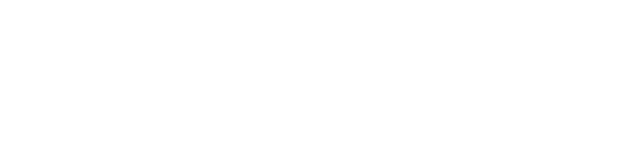
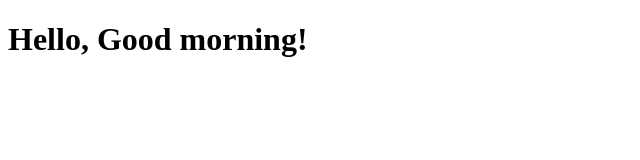
Before and after one commit to dtokat/poco-deniz, a plain HTML site: page index.html in a window 1280 px wide. Shown: the whole page, without its empty margins (0-640 px from the left). Drawn offline with Linux system fonts and the light colour scheme.

Commit message:
add title

```diff
--- a/index.html
+++ b/index.html
@@ -6,6 +6,7 @@
     <title>Document</title>
 </head>
 <body>
+    <h1>Hello, Good morning!</h1>
 
 </body>
 </html>
```
